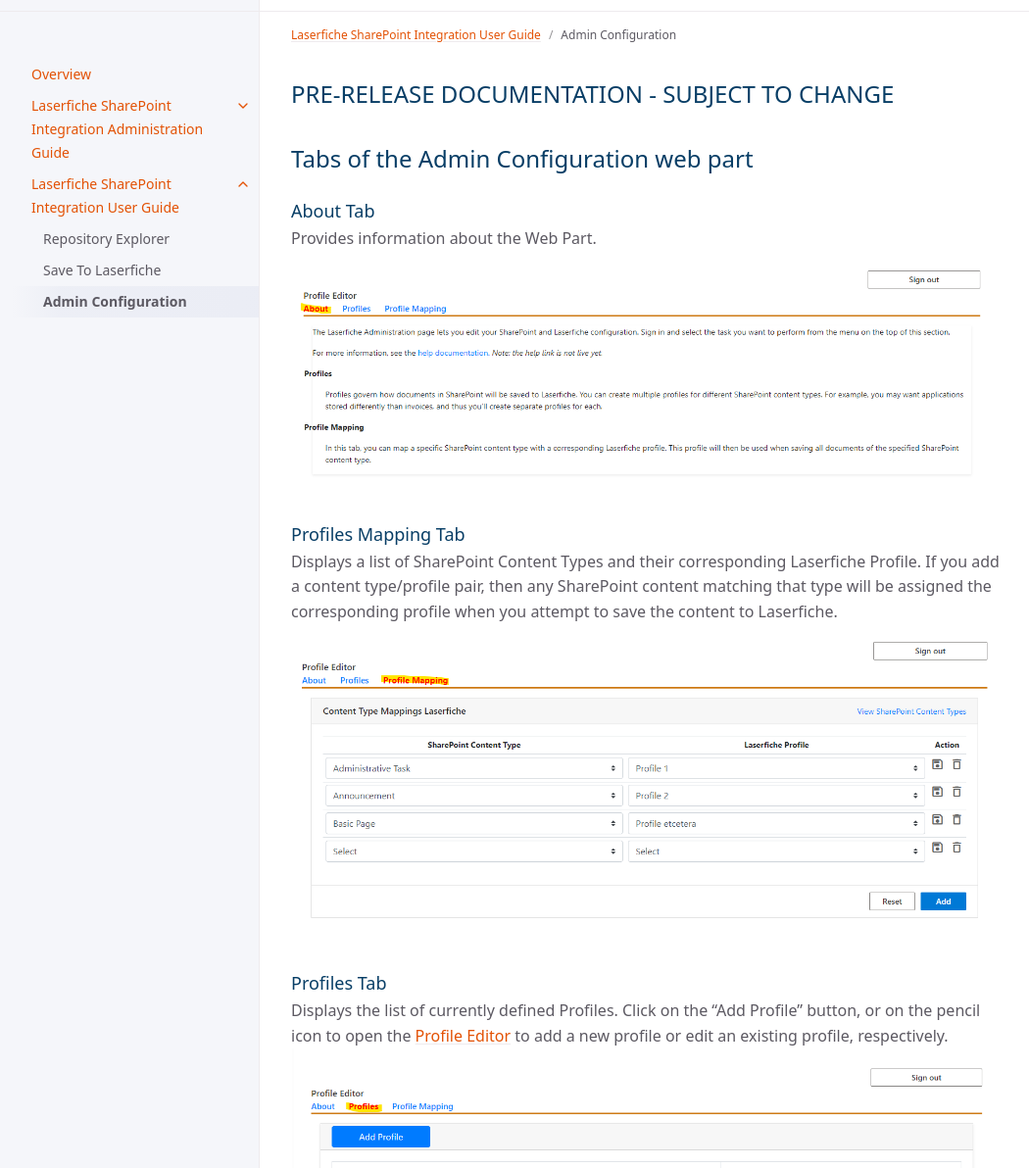
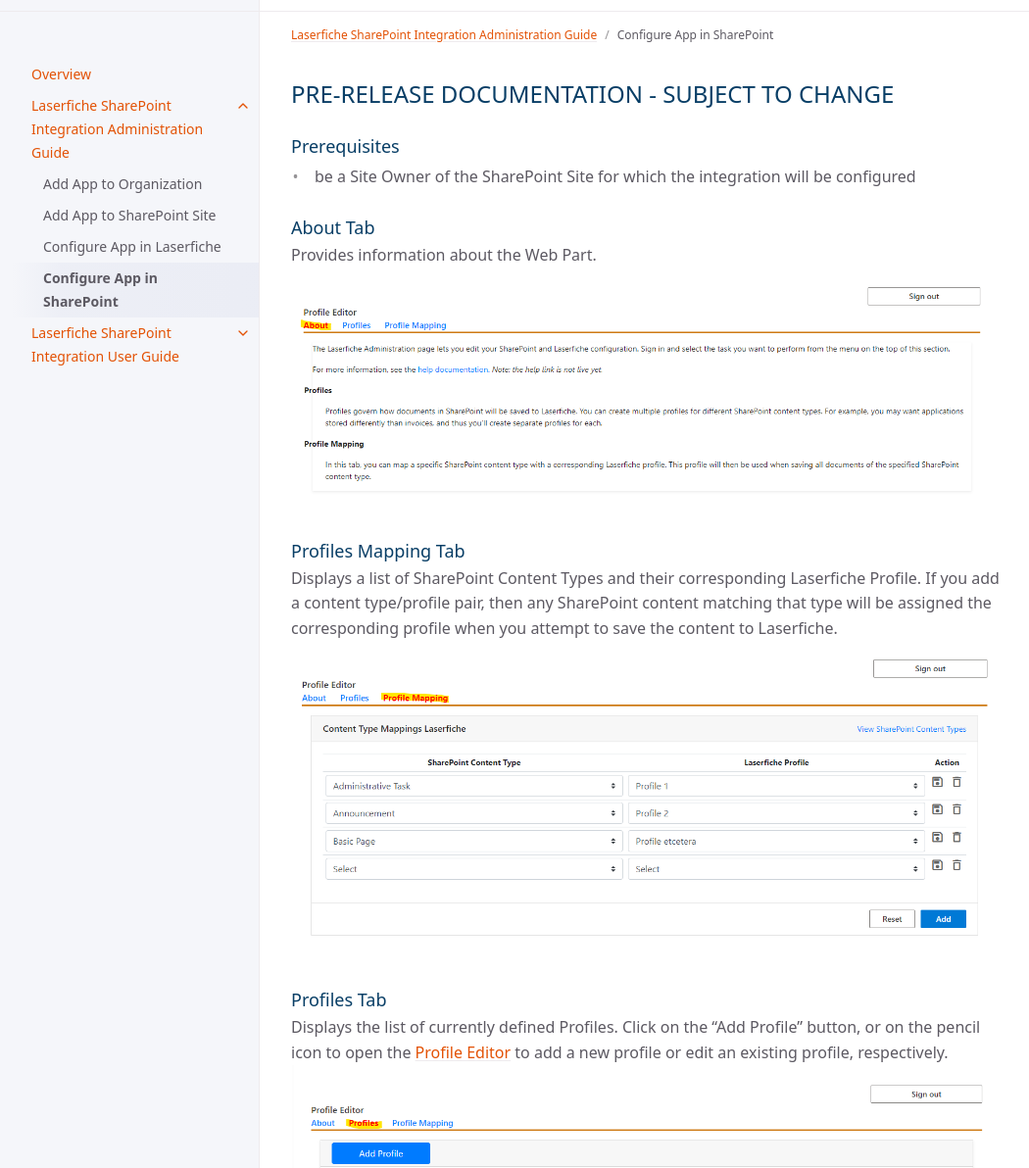
Before and after one commit to isabella232/laserfiche-sharepoint-integration, a Jekyll site: the page built from jekyll_files/docs/admin-documentation/configure-app-in-sharepoint.md, in a window 1280 px wide and 1400 px high, cut to the strip 104-1296 px from the top of the window. Shown: the whole strip at 98% size, without its empty margins (107-1157 px from the left). Built offline with Jekyll 4.4.1, drawn with Linux system fonts in a browser that asks for light colours; cached includes are drawn as plain includes.

Commit message:
clarified prerequisites in documentation and moved admin configuration docs to admin documentation

```diff
--- a/jekyll_files/docs/admin-documentation/add-app-to-sp-site.md
+++ b/jekyll_files/docs/admin-documentation/add-app-to-sp-site.md
@@ -8,6 +8,8 @@ parent: Laserfiche SharePoint Integration Administration Guide
 
 ## Add App to SharePoint Site
 
+### Prerequisites
+  - Be the owner of a SharePoint Site in an organization which has the Laserfiche integration installed. (see [Add App to Organization](./add-app-organization)])
 ###  The Laserfiche Sign In Page:
 1. In your SharePoint Site, select the "Pages" item in the navigation bar on the left side of the page.
 <a href="./assets/images/newSitePage.png"><img src="./assets/images/newSitePage.png"></a>
--- a/jekyll_files/docs/user-documentation/admin-config-usage.md
+++ b/jekyll_files/docs/admin-documentation/configure-app-in-sharepoint.md
@@ -1,12 +1,14 @@
 ---
 layout: default
-title: Admin Configuration
-nav_order: 3
-parent: Laserfiche SharePoint Integration User Guide
+title: Configure App in SharePoint
+nav_order: 4
+parent: Laserfiche SharePoint Integration Administration Guide
 ---
 ## PRE-RELEASE DOCUMENTATION - SUBJECT TO CHANGE
 
-## Tabs of the Admin Configuration web part
+### Prerequisites
+- be a Site Owner of the SharePoint Site for which the integration will be configured
+
 ### About Tab
 Provides information about the Web Part.
 <a href="../assets/images/aboutTab.png"><img src="../assets/images/aboutTab.png"></a>
```
Also changed, not shown: jekyll_files/docs/admin-documentation/add-app-organization.md (+2 -2 lines), jekyll_files/docs/admin-documentation/configure-app-in-laserfiche.md (+3 -0 lines), testing/test_plan.md (+4 -4 lines).
